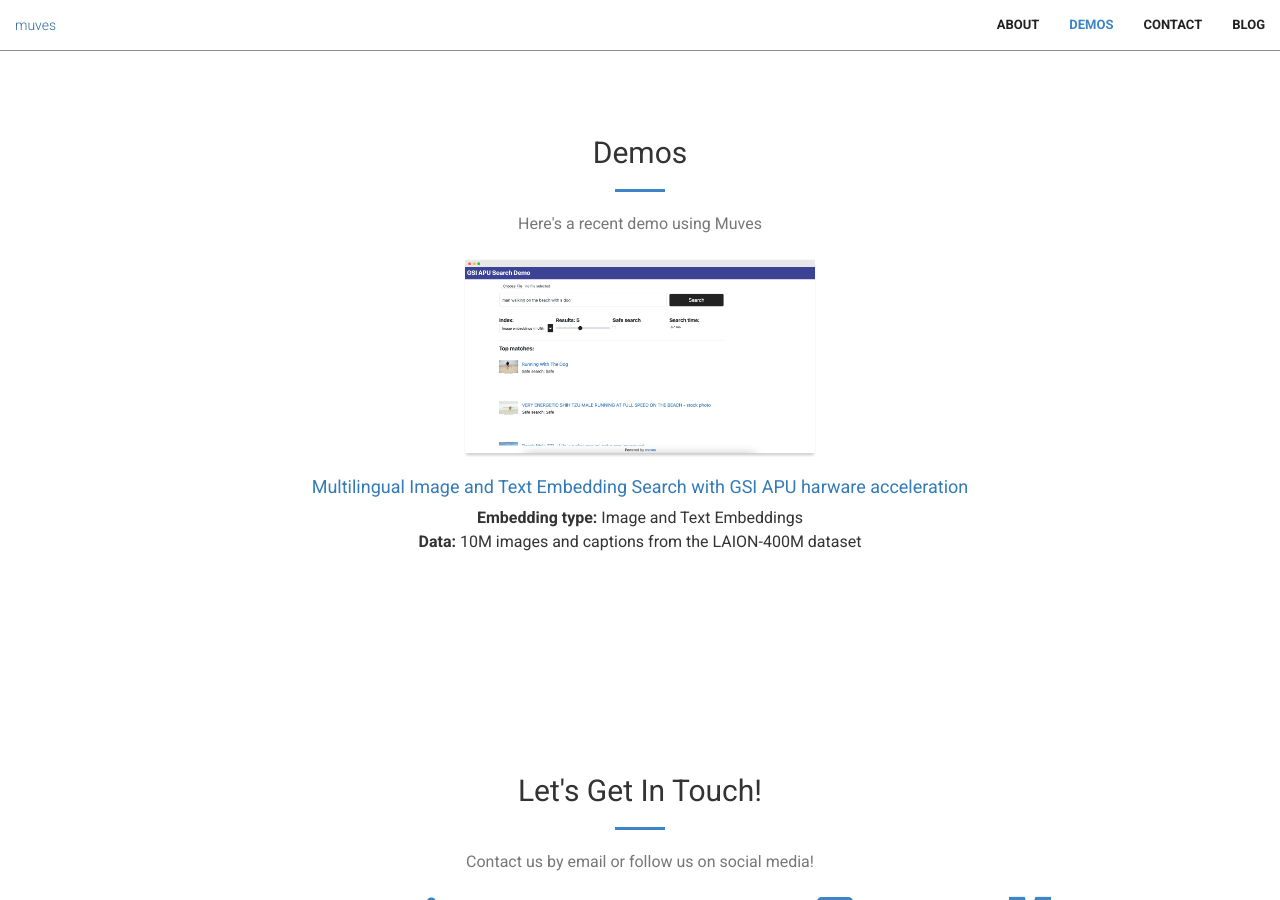
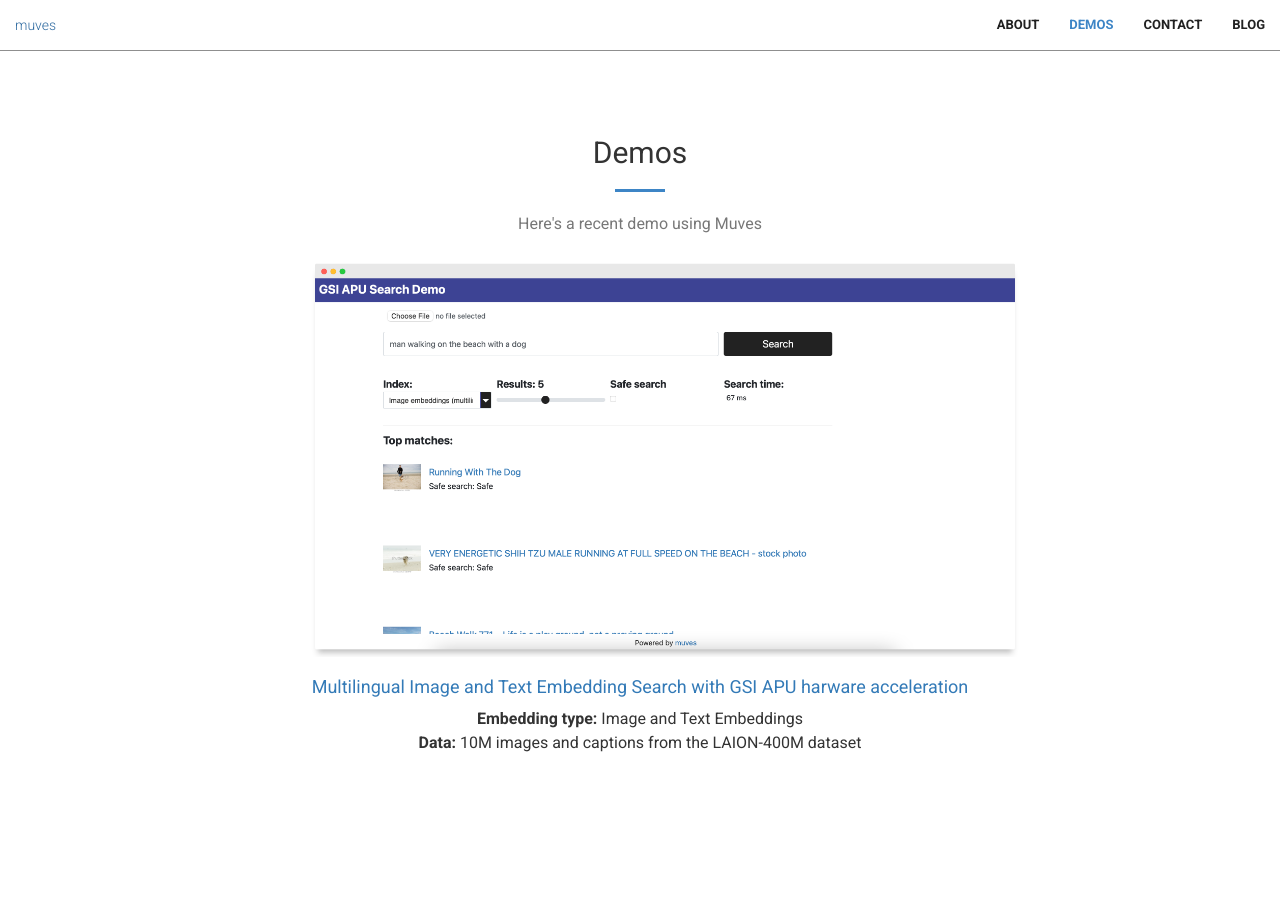
Before and after one commit to muvesio/muves.io, a Jekyll site: the page built from index.html, in a window 1280 px wide and 900 px high, scrolled down 1646 px. Built offline with Jekyll 4.4.1, drawn with Linux system fonts in a browser that asks for light colours.

Commit message:
changed screenshot size

```diff
--- a/_includes/demos.html
+++ b/_includes/demos.html
@@ -17,7 +17,7 @@
                         <b>Data:</b> 1M books from the Amazon product dataset</p>
             </div> -->
             <div class="col-lg-8 col-lg-offset-2 text-center" >
-                <p><a href="http://os-demo.gsitechnology.com:8080" ><img src="img/gsi_demo.png" align="middle" width="400"></a></p>
+                <p><a href="http://os-demo.gsitechnology.com:8080" ><img src="img/gsi_demo.png" align="middle" width="800"></a></p>
                 <h4><a href="http://os-demo.gsitechnology.com:8080" >Multilingual Image and Text Embedding Search with GSI APU harware acceleration</a></h4>
                     <p><b>Embedding type:</b> Image and Text Embeddings <br />
                         <b>Data:</b> 10M images and captions from the LAION-400M dataset</p>
```
